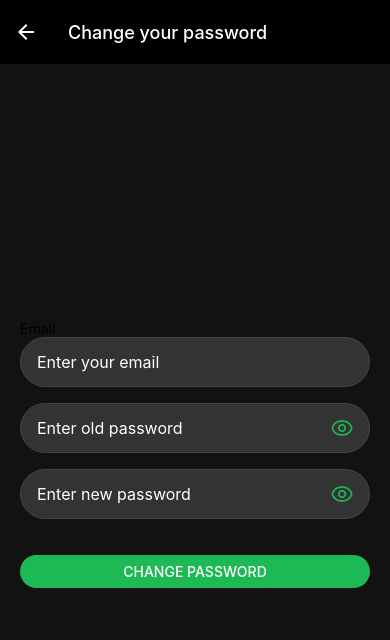
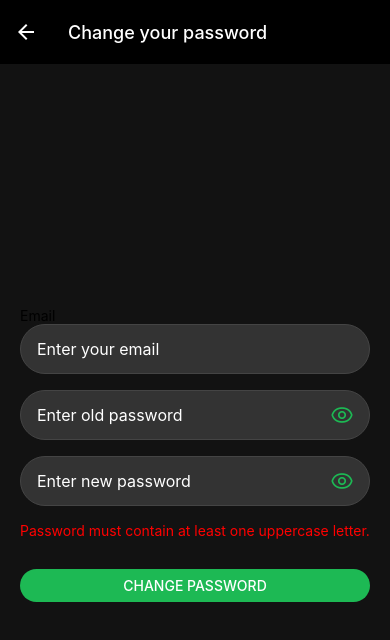
Before and after one commit to GiaHuyIUH/MobileStreamMusicApp, a React Native app: screen /ChangePassword in a window 390 px wide. Both pictures are taken after a click on the button "CHANGE PASSWORD". Shown: the top 640 px of the page. Built offline with nearby package versions, Linux system fonts and the light colour scheme; no server answers; what react-native-uuid would draw is missing.

Commit message:
bổ sung regex cho mật khẩu

```diff
--- a/screens/ChangePassword.js
+++ b/screens/ChangePassword.js
@@ -16,6 +16,7 @@ const ChangePasswordScreen = () => {
   const [email, setEmail] = useState(userInfo?.email || "");
   const [oldPassword, setOldPassword] = useState("");
   const [newPassword, setNewPassword] = useState("");
+  const [errorMessage, setErrorMessage] = useState(""); // To display error messages
   const [oldPasswordVisible, setOldPasswordVisible] = useState(false); // Manage visibility for old password
   const [newPasswordVisible, setNewPasswordVisible] = useState(false); // Manage visibility for new password
   const navigation = useNavigation();
@@ -31,6 +32,10 @@ const ChangePasswordScreen = () => {
   };
 
   const handleChangePassword = async () => {
+    if (!validatePassword(newPassword)) {
+      return; // Stop execution if password is invalid
+    }
+
     try {
       const auth = getAuth();
       const user = auth.currentUser;
@@ -50,6 +55,27 @@ const ChangePasswordScreen = () => {
     } catch (error) {
       Alert.alert("Error", error.message);
     }
+  };
+
+  const validatePassword = (password) => {
+    if (password.length > 12) {
+      setErrorMessage("Password must not exceed 12 characters.");
+      return false;
+    }
+    if (!/[A-Z]/.test(password)) {
+      setErrorMessage("Password must contain at least one uppercase letter.");
+      return false;
+    }
+    if (!/[0-9]/.test(password)) {
+      setErrorMessage("Password must contain at least one number.");
+      return false;
+    }
+    if (!/[!@#$%^&*(),.?":{}|<>]/.test(password)) {
+      setErrorMessage("Password must contain at least one special character.");
+      return false;
+    }
+    setErrorMessage(""); // Clear error if password is valid
+    return true;
   };
 
   const reauthenticateUser = async (user, email, oldPassword) => {
@@ -115,6 +141,7 @@ const ChangePasswordScreen = () => {
           />
         </TouchableOpacity>
       </View>
+      {errorMessage ? <Text style={styles.errorText}>{errorMessage}</Text> : null}
       <View style={styles.buttonContainer}>
         <Button
           title="Change Password"
@@ -157,6 +184,11 @@ const styles = StyleSheet.create({
     right: 16,
     top: 12,
   },
+  errorText: {
+    color: "#FF0000", // Red error message
+    fontSize: 14,
+    marginBottom: 10,
+  },
 });
 
 export default ChangePasswordScreen;
```
